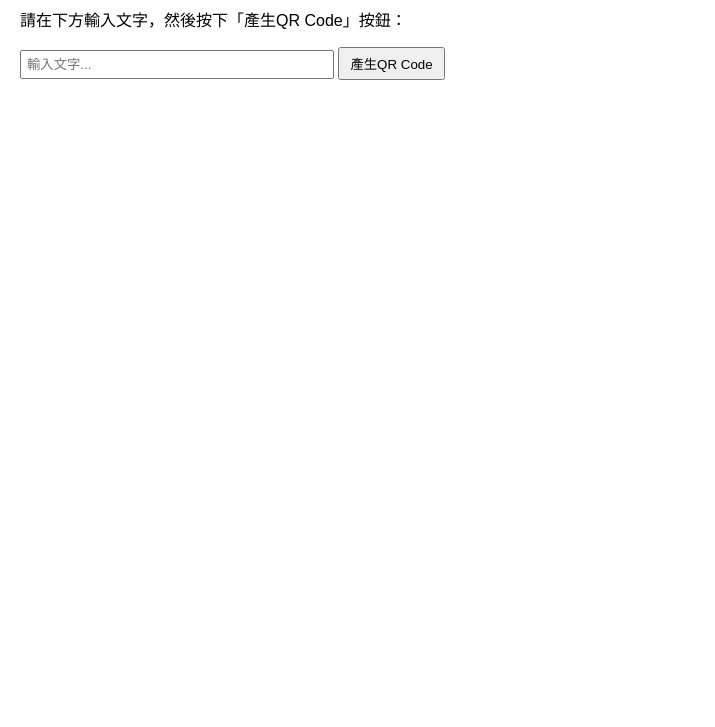
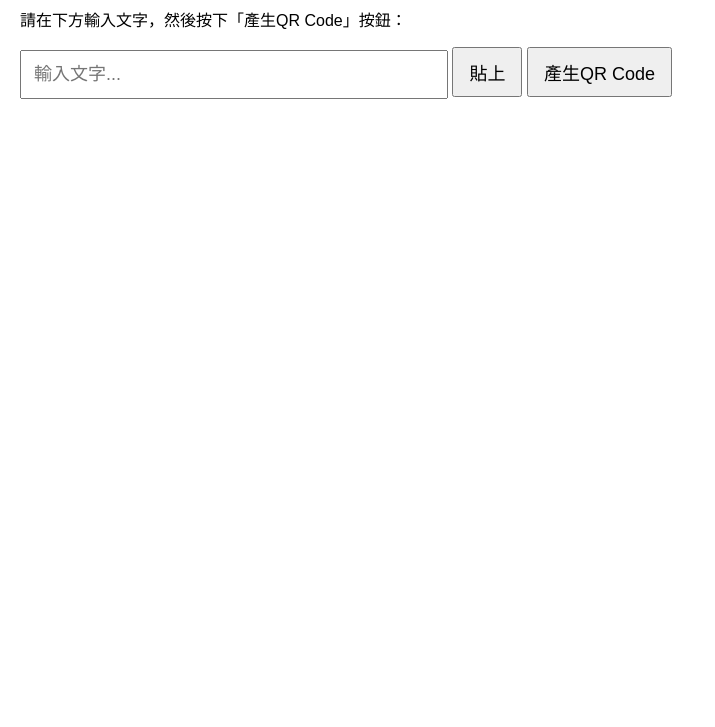
Before and after one commit to adamlee144/depot, a plain HTML site: page index.html in a window 1280 px wide. Shown: the part 73-800 px from the top of the page, without its empty margins (0-715 px from the left). Drawn offline with Linux system fonts and the light colour scheme.

Commit message:
Update index.html
加快速貼上button

```diff
--- a/index.html
+++ b/index.html
@@ -16,14 +16,20 @@
 	<body>
 		<h1>QR Code Generator</h1>
 		<p>請在下方輸入文字，然後按下「產生QR Code」按鈕：</p>
+		<!-- 更新輸入框與按鈕的樣式 -->
 		<input
 			type="text"
 			id="qrText"
 			placeholder="輸入文字..."
-			style="width: 300px; padding: 5px" />
+			style="width: 100%; max-width: 400px; padding: 12px; font-size: 18px" />
+		<button
+			onclick="pasteToInput()"
+			style="padding: 10px 15px; font-size: 18px">
+			貼上
+		</button>
 		<button
 			onclick="generateQR()"
-			style="padding: 5px 10px">
+			style="padding: 10px 15px; font-size: 18px">
 			產生QR Code
 		</button>
 		<div id="qrcode"></div>
@@ -49,6 +55,22 @@
 				});
 				console.log('QR Code generated');
 			}
+
+			function pasteToInput() {
+				if (navigator.clipboard && navigator.clipboard.readText) {
+					navigator.clipboard
+						.readText()
+						.then(function (text) {
+							document.getElementById('qrText').value = text;
+						})
+						.catch(function (err) {
+							console.error('無法讀取剪貼簿內容: ', err);
+							alert('無法貼上內容');
+						});
+				} else {
+					alert('你的瀏覽器不支援貼上功能');
+				}
+			}
 		</script>
 	</body>
 </html>
```
